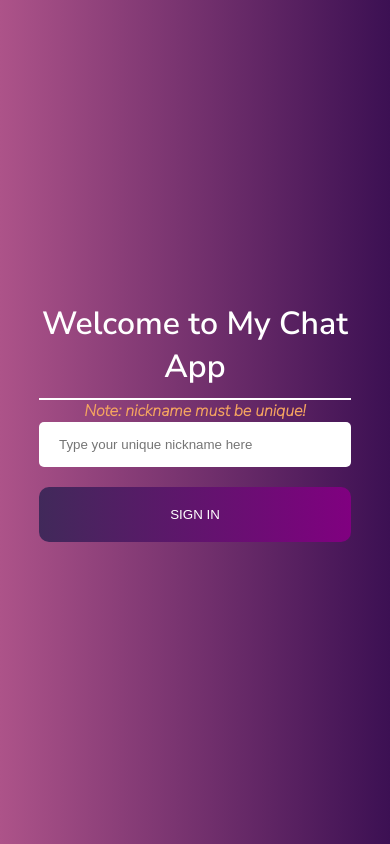
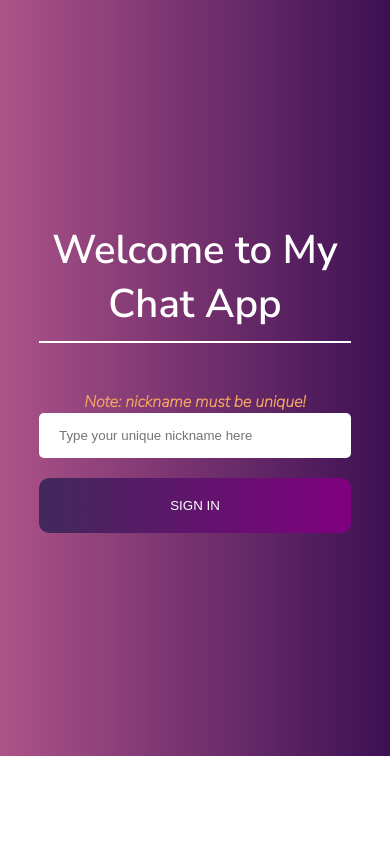
Before and after one commit to SirPm/pelz-chat, a React (Create React App) app: page / in a window 390 px wide. Built offline with nearby package versions, Linux system fonts and the light colour scheme.

Commit message:
testing mobile responsivity 11

```diff
--- a/src/components/online-users/online-users.css
+++ b/src/components/online-users/online-users.css
@@ -65,7 +65,8 @@
   opacity: 0.98;
   visibility: hidden;
   z-index: 200;
-  height: 100vh;
+  /* height: 100vh; */
+  padding: 4.5vh 0;
   /* background: linear-gradient(to left, #aa076b, #800080); */
   background: linear-gradient(to right, #ad5389, #3c1053);
   color: #add8e6;
--- a/src/components/sign-up/sign-up.css
+++ b/src/components/sign-up/sign-up.css
@@ -2,8 +2,8 @@
     display: flex;
     justify-content: center;
     text-align: center;
-    /* height: 100%; */
-    min-height: 100vh;
+    /* min-height: 100vh; */
+    padding: 26.4vh 0;
     align-items: center;
     /* background: linear-gradient(to left, #aa076b, #800080); */
     background: linear-gradient(to right, #ad5389, #3c1053);
@@ -114,10 +114,10 @@
 
 .heading {
     color: white;
-    /* font-size: 2.5em; */
+    font-size: 2.5em;
     padding-bottom: 10px;
     border-bottom: 2px solid white;
-    /* margin-bottom: 3rem; */
+    margin-bottom: 3rem;
 }
 
 .sign-in {
@@ -150,3 +150,5 @@
 button:focus {
     outline: 0;
 }
+
+/* testing mobile responsivity */
```
